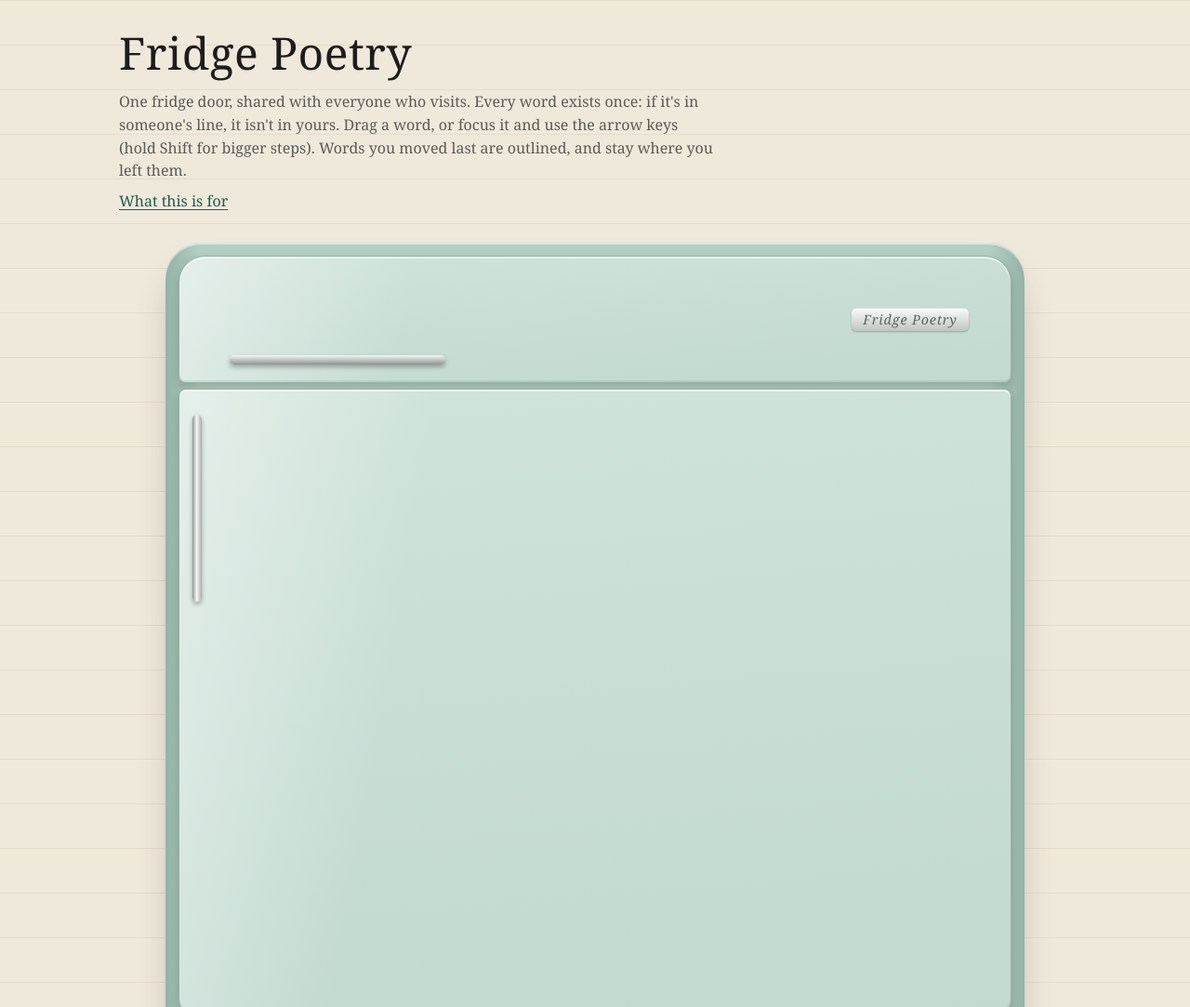
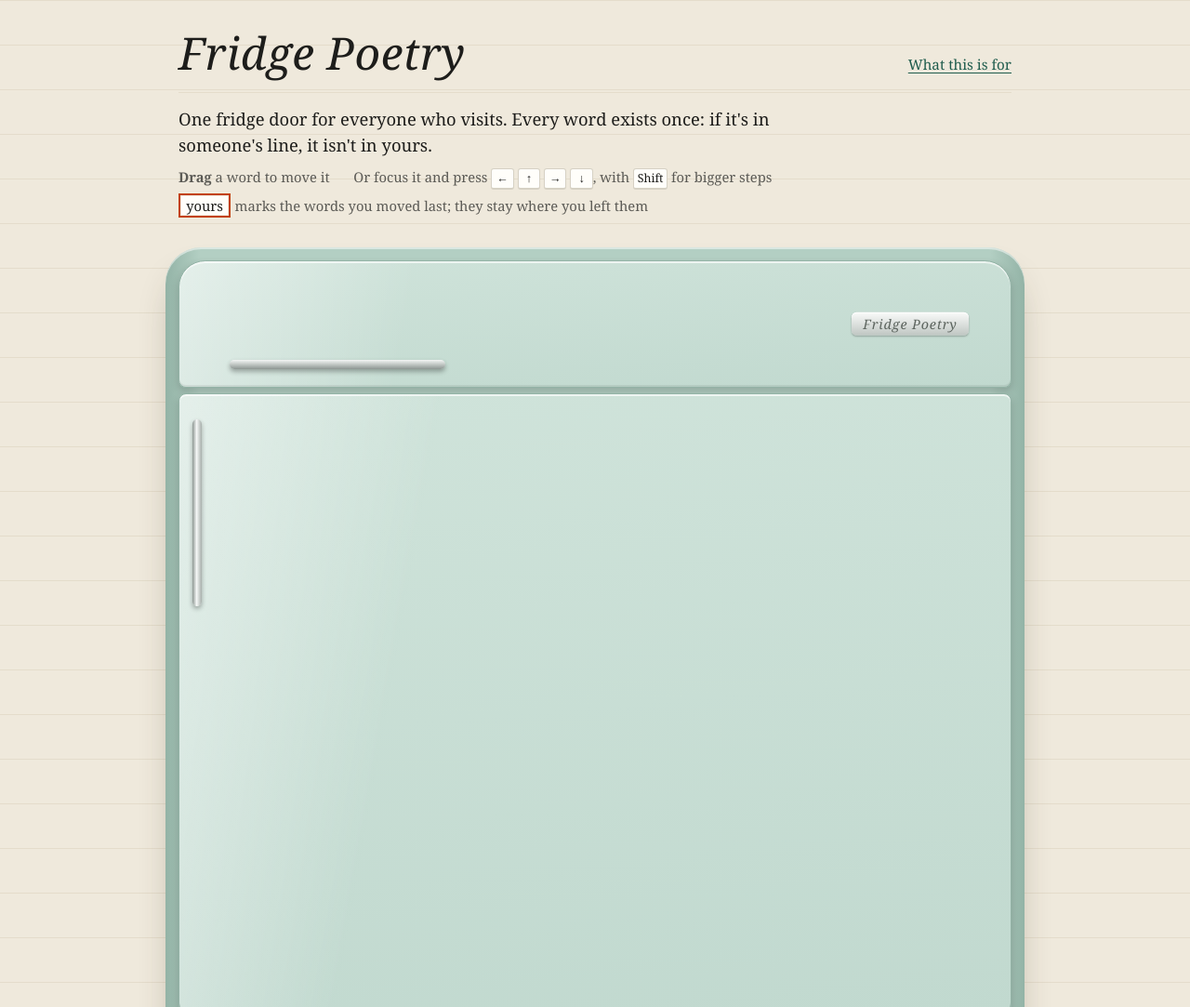
Before and after one commit to comp4020-agentic-coding-studio/comp4020-final-petrewei, a website: page public/index.html in a window 1280 px wide. Shown: the top 1083 px of the page at 93% size. Drawn offline with Linux system fonts and the light colour scheme; no server answers.

Commit message:
style: a tighter header with a tagline and three short hints
The header was one long paragraph. Now the title and the README link share a
row, a one-line tagline states the rule, and the instructions are three hints
with the keys drawn as keycaps and a sample of the orange outline that marks
your words. No horizontal page scroll at 390px.

Co-Authored-By: Claude Opus 5.5 <noreply@anthropic.com>

```diff
--- a/public/fridge.css
+++ b/public/fridge.css
@@ -23,21 +23,73 @@ body {
 }
 
 header {
-  margin-bottom: 1.5rem;
+  max-width: 56rem;
+  margin: 0 auto 1.5rem;
+}
+
+.masthead {
+  display: flex;
+  flex-wrap: wrap;
+  align-items: baseline;
+  justify-content: space-between;
+  gap: 0.5rem 1.5rem;
+  padding-bottom: 0.6rem;
+  border-bottom: 1px solid var(--wall-line);
 }
 
 h1 {
-  margin: 0 0 0.5rem;
+  margin: 0;
   font-size: clamp(2rem, 5vw, 3rem);
   font-weight: normal;
+  font-style: italic;
   letter-spacing: 0.01em;
 }
 
-header p {
+.about {
+  font-size: 0.95rem;
+  white-space: nowrap;
+}
+
+.tagline {
   max-width: 40rem;
-  margin: 0.5rem 0;
-  line-height: 1.55;
+  margin: 0.9rem 0 0.6rem;
+  font-size: 1.15rem;
+  line-height: 1.5;
+}
+
+.hints {
+  display: flex;
+  flex-wrap: wrap;
+  gap: 0.4rem 1.6rem;
+  margin: 0;
+  padding: 0;
+  list-style: none;
+  font-size: 0.92rem;
+  line-height: 1.6;
   color: var(--muted);
+}
+
+kbd {
+  display: inline-block;
+  min-width: 1.2em;
+  padding: 0 0.3em;
+  font: inherit;
+  font-size: 0.85em;
+  text-align: center;
+  color: var(--ink);
+  background: var(--tile);
+  border: 1px solid #d6d1c4;
+  border-bottom-width: 2px;
+  border-radius: 3px;
+}
+
+.sample {
+  margin: 0 0.25em 0 3px;
+  padding: 0 0.35em;
+  color: var(--ink);
+  background: var(--tile);
+  outline: 2px solid var(--mine);
+  outline-offset: 1px;
 }
 
 a {
--- a/public/index.html
+++ b/public/index.html
@@ -10,9 +10,16 @@
   </head>
   <body>
     <header>
-      <h1>Fridge Poetry</h1>
-      <p>One fridge door, shared with everyone who visits. Every word exists once: if it's in someone's line, it isn't in yours. Drag a word, or focus it and use the arrow keys (hold Shift for bigger steps). Words you moved last are outlined, and stay where you left them.</p>
-      <p><a href="/readme/">What this is for</a></p>
+      <div class="masthead">
+        <h1>Fridge Poetry</h1>
+        <a class="about" href="/readme/">What this is for</a>
+      </div>
+      <p class="tagline">One fridge door for everyone who visits. Every word exists once: if it's in someone's line, it isn't in yours.</p>
+      <ul class="hints">
+        <li><strong>Drag</strong> a word to move it</li>
+        <li>Or focus it and press <kbd>←</kbd> <kbd>↑</kbd> <kbd>→</kbd> <kbd>↓</kbd>, with <kbd>Shift</kbd> for bigger steps</li>
+        <li><span class="sample">yours</span> marks the words you moved last; they stay where you left them</li>
+      </ul>
     </header>
     <main>
       <div id="fridge">
```
